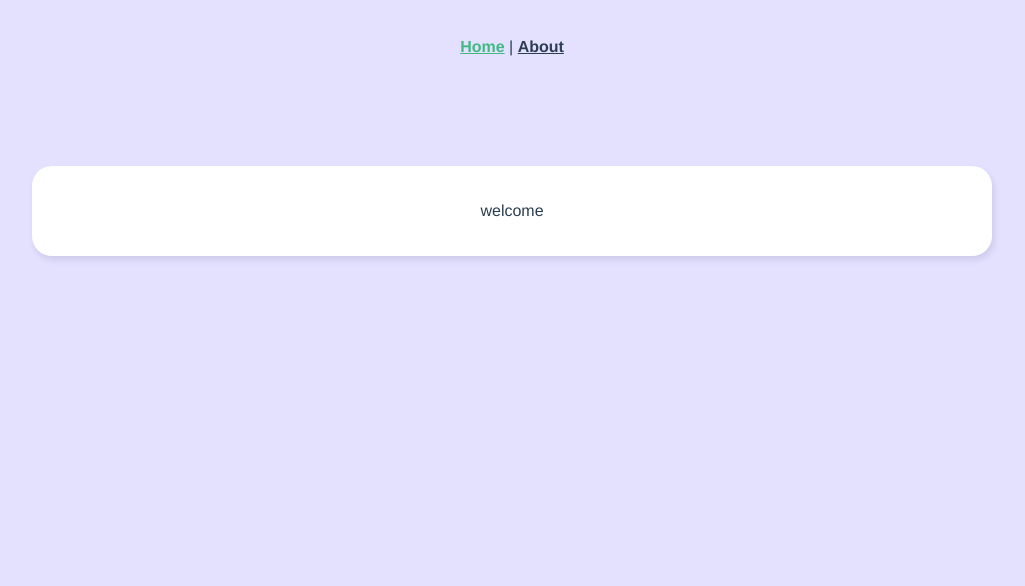
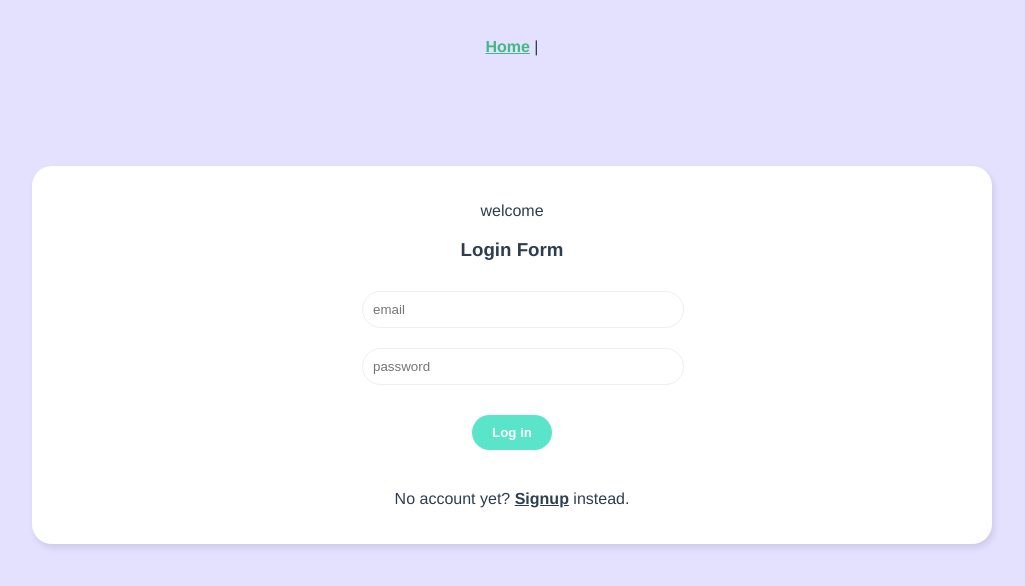
Before and after one commit to 81joker/Live-Chat-Room-with-Authentication-, a Vue app: page / in a window 1280 px wide. Shown: the top 586 px of the page, without its empty margins (128-1153 px from the left). Built offline with nearby package versions, Linux system fonts and the light colour scheme.

Commit message:
add + login + Register + install firebase

```diff
--- a/package.json
+++ b/package.json
@@ -8,6 +8,7 @@
   },
   "dependencies": {
     "core-js": "^3.8.3",
+    "firebase": "^8.10.0",
     "vue": "^3.2.13",
     "vue-router": "^4.0.3"
   },
--- a/src/App.vue
+++ b/src/App.vue
@@ -1,7 +1,6 @@
 <template>
   <nav>
     <router-link to="/">Home</router-link> |
-    <router-link to="/about">About</router-link>
   </nav>
   <router-view/>
 </template>
--- a/src/assets/main.css
+++ b/src/assets/main.css
@@ -10,10 +10,6 @@ body {
   box-shadow: 2px 4px 6px rgba(28, 6, 49, 0.1);
   background: white;
 }
-  .error {
-    color: #ff3f80;
-    font-size: 14px;
-  }
 button {
   text-decoration: none;
   background: #5ae4ca;
@@ -23,3 +19,13 @@ body {
   border-radius: 20px;
   padding: 10px 20px;
 }
+
+  .error{
+    color: #ff3f80;
+    font-size: large;
+  }
+
+  .sucess{
+    color: #5ae4ca;
+    font-size: large;
+  }
--- /dev/null
+++ b/src/components/LoginForm.vue
@@ -0,0 +1,44 @@
+<template>
+    <div class="error">{{ error }}</div>
+    <div class="sucess">{{ sucess }}</div>
+    <form @submit.prevent="handleSubmit">
+      <input type="email" required placeholder="email" v-model="email">
+      <input type="password" required placeholder="password" v-model="password">
+      <button>Log in</button>
+    </form>
+  </template>
+
+  <script>
+  import { ref } from 'vue'
+  import useLogin from '../composables/useLogin'
+import { useRouter } from 'vue-router'
+
+  export default {
+    setup(props, context) {
+      const router = useRouter()
+      const { error ,login } = useLogin()
+      const sucess = ref()
+      // refs
+      const email = ref('')
+      const password = ref('')
+
+      const handleSubmit = async () => {
+        await login(email.value, password.value)
+        if (!error.value) {
+          // console.log('user Login in');
+          sucess.value = 'user Login in'
+          context.emit('login')
+
+        }
+        router.push({name:'home'})
+
+      }
+
+      return { email, password, error ,handleSubmit ,sucess}
+    }
+  }
+  </script>
+
+  <style>
+
+  </style>
--- /dev/null
+++ b/src/components/SignupForm.vue
@@ -0,0 +1,38 @@
+<template>
+  <div class="error">{{ error }}</div>
+    <form @submit.prevent="handleSubmit">
+      <input type="text" required placeholder="display name" v-model="displayName">
+      <input type="email" required placeholder="email" v-model="email">
+      <input type="password" required placeholder="password" v-model="password">
+      <button>Sign up</button>
+    </form>
+  </template>
+
+  <script>
+  import { ref } from 'vue'
+  import useSignup from '../composables/useSignup'
+
+  export default {
+    setup(props, context) {
+
+      const { error , signup} = useSignup()
+      // refs
+      const displayName = ref('')
+      const email = ref('')
+      const password = ref('')
+
+      const handleSubmit = async () => {
+        await signup( email.value, password.value ,displayName.value)
+        if (!error.value) {
+        context.emit('signup')
+      }
+      }
+
+      return { displayName, email, password, handleSubmit ,error  }
+    }
+  }
+  </script>
+
+  <style>
+
+  </style>
--- /dev/null
+++ b/src/composables/useLogin.js
@@ -0,0 +1,30 @@
+import { ref } from "vue";
+import { projectAuth } from "@/firebase/config";
+
+const error = ref(null);
+
+const login = async (email, password) => {
+    error.value = null;
+
+    try {
+        const res = await projectAuth.signInWithEmailAndPassword( email,password);
+        error.value = null;
+        console.log(res);
+
+        // if (!res) {
+        //     throw new Error("could not complate the signup");
+        // }
+        // await res.user.updateProfile({ displayName });
+        return res;
+    } catch (err) {
+        console.log(err.value);
+        error.value = 'Incorrect login credentials';
+        // error.value = err.message;
+    }
+
+};
+
+const useLogin = () => {
+    return { error, login };
+};
+export default useLogin;
--- /dev/null
+++ b/src/composables/useSignup.js
@@ -0,0 +1,31 @@
+import { ref } from "vue";
+import { projectAuth } from "@/firebase/config";
+
+const error = ref(null);
+
+const signup = async (email, password, displayName) => {
+    error.value = null;
+
+    try {
+        const res = await projectAuth.createUserWithEmailAndPassword(
+            email,
+            password
+        );
+        if (!res) {
+            throw new Error("could not complate the signup");
+        }
+        // console.log(res.user);
+        await res.user.updateProfile({ displayName });
+        error.value = null;
+        return res;
+    } catch (err) {
+        console.log(err.message);
+        error.value = err.message;
+    }
+};
+
+const useSignup = () => {
+    return { error, signup };
+};
+
+export default useSignup;
--- /dev/null
+++ b/src/firebase/config.js
@@ -0,0 +1,24 @@
+import firebase from 'firebase/app'
+import 'firebase/firestore'
+import 'firebase/auth'
+
+const firebaseConfig = {
+    apiKey: "AIzaSyC6FwhyOvEvAapU7rSccCQ8naR1tUzVUlQ",
+    authDomain: "vue-udemy-ninja.firebaseapp.com",
+    projectId: "vue-udemy-ninja",
+    storageBucket: "vue-udemy-ninja.appspot.com",
+    messagingSenderId: "83521593313",
+    appId: "1:83521593313:web:776fe014ab930f92773ca0"
+  };
+
+
+// init firebase
+firebase.initializeApp(firebaseConfig)
+
+// init firestore service
+const projectAuth = firebase.auth()
+const projectFirestore = firebase.firestore()
+const timestamp = firebase.firestore.FieldValue.serverTimestamp
+
+// export firestore
+export { projectFirestore  ,timestamp ,projectAuth }
--- a/src/router/index.js
+++ b/src/router/index.js
@@ -1,11 +1,17 @@
 import { createRouter, createWebHistory } from 'vue-router'
 import Welcome from '../views/Welcome.vue'
+import home from '../views/HomeView.vue'
 
 const routes = [
   {
     path: '/',
     name: 'Welcome',
     component: Welcome
+  },
+  {
+    path: '/home',
+    name: 'home',
+    component: home
   }
 ]
 
--- /dev/null
+++ b/src/views/HomeView.vue
@@ -0,0 +1,13 @@
+<template>
+  <h1 class="sucess">Home</h1>
+</template>
+
+<script>
+export default {
+
+}
+</script>
+
+<style>
+
+</style>
--- a/src/views/Welcome.vue
+++ b/src/views/Welcome.vue
@@ -1,18 +1,68 @@
 <template>
   <div class="welcome container">
     <p>welcome</p>
+    <div v-if="showLogin">
+      <h3>Login Form</h3>
+      <LoginForm @signup="enterChat" />
+      <p>No account yet? <span @click="showLogin = false">Signup</span> instead.</p>
+    </div>
+    <div v-else>
+      <h3>Signup form</h3>
+      <SignupForm @signup="enterChat" />
+      <p>Already registered? <span @click="showLogin = true">Login</span> instead.</p>
+    </div>
   </div>
 </template>
 
 <script>
+import SignupForm from '../components/SignupForm.vue'
+import LoginForm from '../components/LoginForm.vue'
+import { ref } from 'vue'
+
 export default {
+  components: { SignupForm, LoginForm },
+  setup(props) {
+    const showLogin = ref(true)
 
+    const enterChat = () => {
+      router.push({ name: 'Chatroom' })
+    }
+
+    return {showLogin,enterChat}
+  }
 }
 </script>
+
 
 <style>
   .welcome {
     text-align: center;
     padding: 20px 0;
   }
+  /* form styles */
+  .welcome form {
+    width: 300px;
+    margin: 20px auto;
+  }
+  .welcome label {
+    display: block;
+    margin: 20px 0 10px;
+  }
+  .welcome input {
+    width: 100%;
+    padding: 10px;
+    border-radius: 20px;
+    border: 1px solid #eee;
+    outline: none;
+    color: #999;
+    margin: 10px auto;
+  }
+  .welcome span{
+    font-weight: bold;
+    text-decoration: underline;
+    cursor: pointer;
+  }
+  .welcome button {
+    margin: 20px auto;
+  }
 </style>
```
Also changed, not shown: 1 other file (tests, documents, lock files or other folders). Lines whose indentation alone changed are shown as unchanged.
